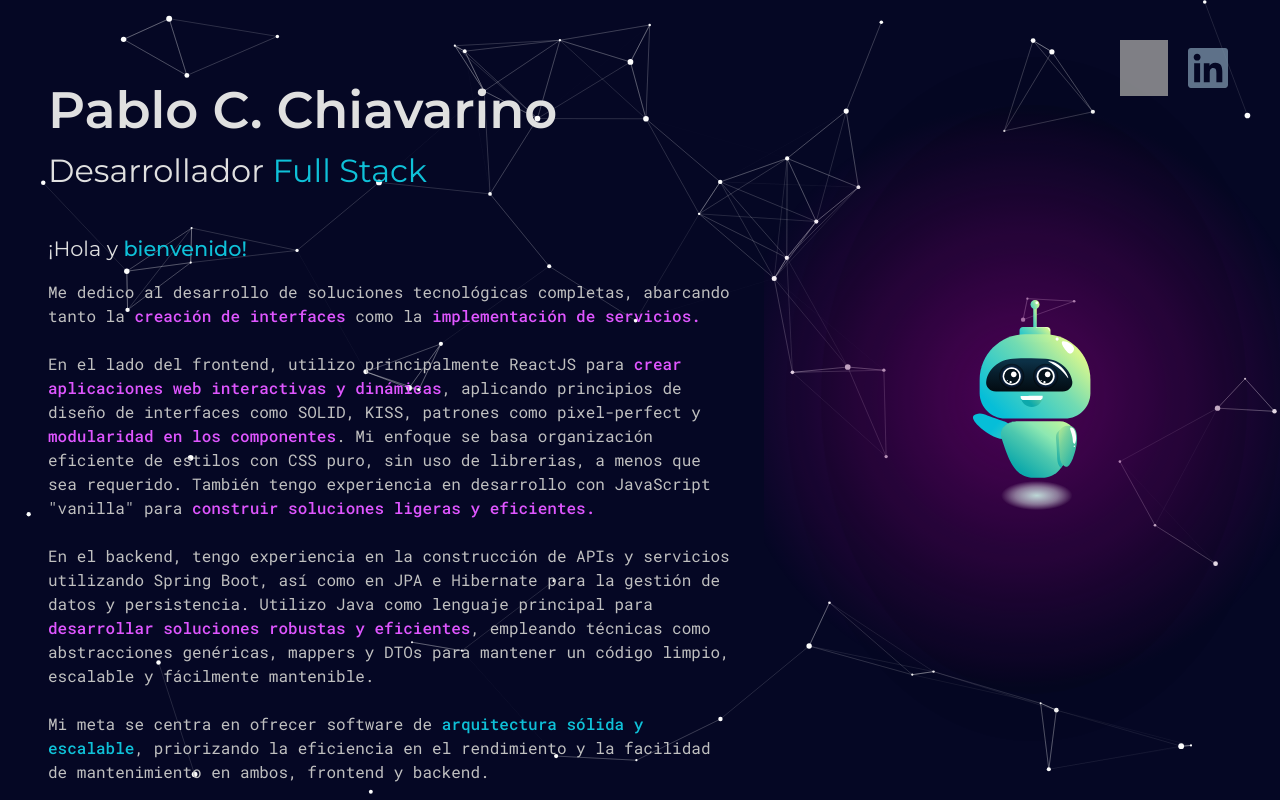
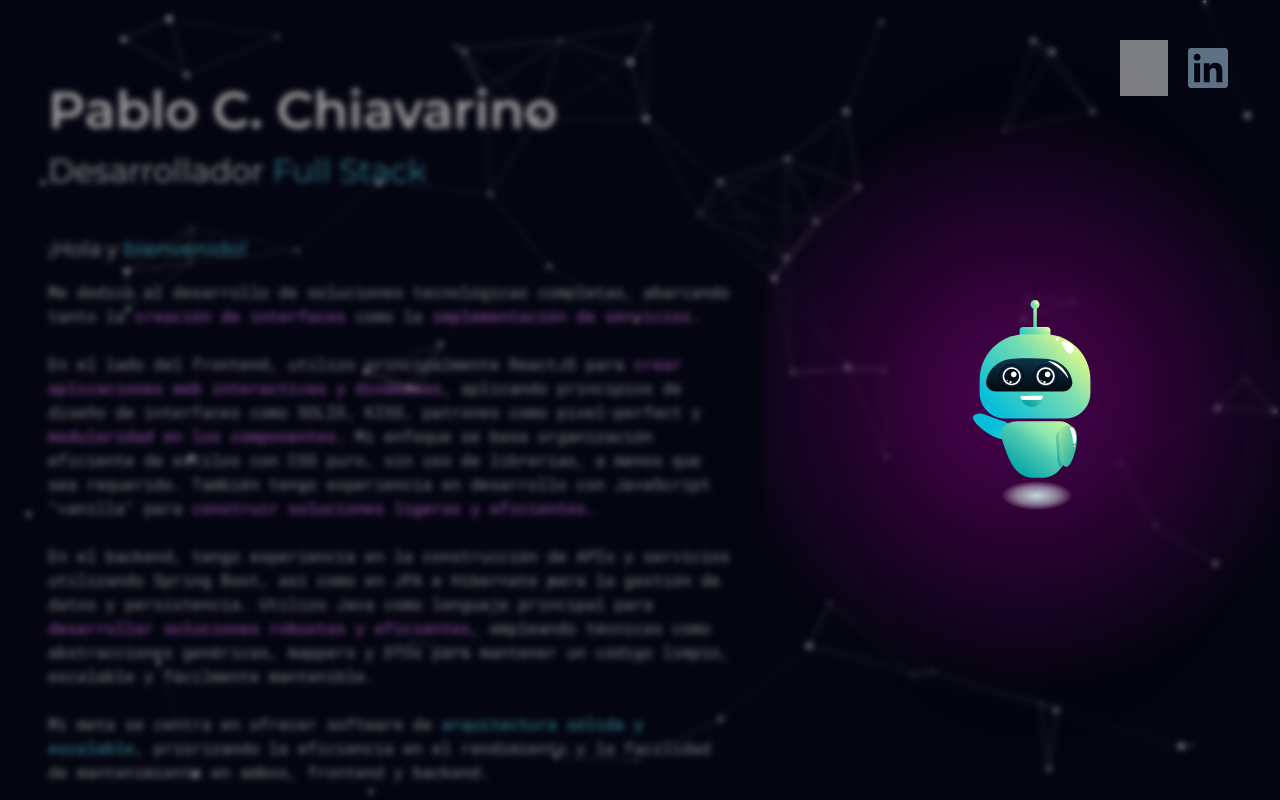
Before and after one commit to PabloC-Chiavarino/reactJs-portfolio-v2, a React (Vite) app: page / in a window 1280 px wide. Shown: the top 800 px of the page. Built offline with nearby package versions, Linux system fonts and the light colour scheme; grey boxes are pictures that could not be loaded.

Commit message:
feat: add BackgroundOverlay component

```diff
--- a/src/App.jsx
+++ b/src/App.jsx
@@ -1,6 +1,6 @@
 import { useRef } from 'react';
 import { useWgrObserver, useSectionObserver, useScrollDirection } from './hooks';
-import { Background, WebGuideRobot, MainInfo, Timeline, CallToAction, DataWidget } from './components';
+import { Background, BackgroundOverlay, WebGuideRobot, MainInfo, Timeline, CallToAction, DataWidget } from './components';
 import './App.css';
 
 function App() {
@@ -21,6 +21,7 @@ function App() {
     return (
         <div className="App">
             <Background id="tsparticles" />
+            <BackgroundOverlay />
             <DataWidget />
             <WebGuideRobot location={location} ref={wgrRef} />
             <MainInfo ref={mainInfoRef} />
--- /dev/null
+++ b/src/components/BackgroundOverlay/index.jsx
@@ -0,0 +1,9 @@
+import './styles.css'
+
+const BackgroundOverlay = () => {
+    return (
+        <div className="backgroundOverlay__container"/>
+    )
+}
+
+export default BackgroundOverlay
--- /dev/null
+++ b/src/components/BackgroundOverlay/styles.css
@@ -0,0 +1,11 @@
+.backgroundOverlay__container {
+    position: fixed;
+    top: 0;
+    right: 0;
+    bottom: 0;
+    left: 0;
+    background-color: rgba(0, 0, 0, 0.5);
+    z-index: 2;
+    background-color: rgba(0, 0, 0, 0.3);
+    backdrop-filter: blur(3px) saturate(0.6);
+}
--- a/src/components/index.js
+++ b/src/components/index.js
@@ -6,3 +6,4 @@ export { default as CallToAction } from './CallToAction';
 export { default as DownChevron } from './DownChevron';
 export { default as DataWidget } from './DataWidget';
 export { default as ClickRipple } from './ClickRipple';
+export { default as BackgroundOverlay } from './BackgroundOverlay';
```
